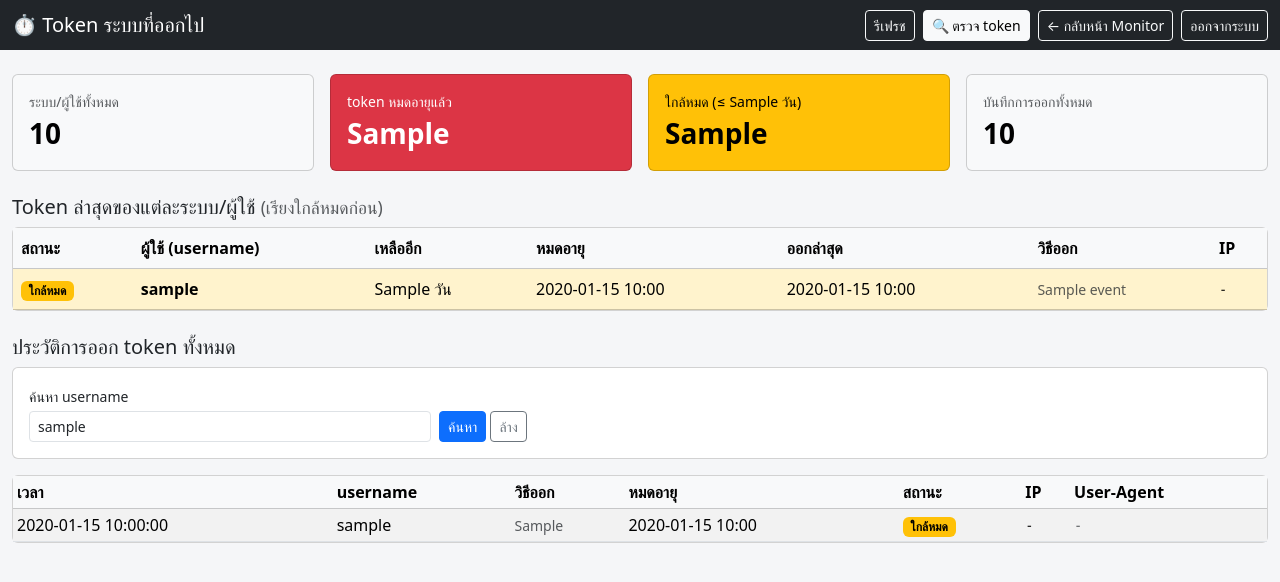
After one commit to azimuthotg/api, a Django app: template apiapp/templates/monitor/token_log.html in a window 1280 px wide. The commit adds this page. Shown: the top 582 px of the page. Run offline with Django 5.2, Linux system fonts and the light colour scheme; the template is opened without the code that fills it: most values are stand-ins (such as "Sample title", 1, 10 or a date in 2020).

Commit message:
Add JWT token expiry monitoring to Monitor
Two features under /monitor/ (behind existing shared password):
- Token Inspector (/monitor/token/): paste a JWT to see user/issued/expiry
  + days-left. Verifies signature but skips exp check so expired tokens
  still decode — for fast diagnosis when a system breaks.
- Issuance dashboard (/monitor/tokens/): new TokenIssueLog model + logging
  wrappers around the simplejwt obtain/refresh views. Shows latest token
  per user sorted by soonest expiry, with colour-coded status.

Motivated by two downstream systems going down on token expiry with no
visibility. Logging never breaks the auth flow; issuance log only captures
tokens issued after deploy (Inspector covers older tokens).

Co-Authored-By: Claude Opus 4.8 <noreply@anthropic.com>

```diff
--- a/apiapp/templates/monitor/dashboard.html
+++ b/apiapp/templates/monitor/dashboard.html
@@ -19,6 +19,8 @@
         <span class="navbar-brand mb-0 h1">📋 Monitor การผูกบัญชี (LINE × LDAP)</span>
         <div class="d-flex align-items-center gap-2">
             <a href="?" class="btn btn-sm btn-outline-light">รีเฟรช</a>
+            <a href="{% url 'monitor_token_log' %}" class="btn btn-sm btn-info">⏱ Token ระบบ</a>
+            <a href="{% url 'monitor_token_inspect' %}" class="btn btn-sm btn-outline-light">🔍 ตรวจ token</a>
             <a href="{% url 'monitor_adtest' %}" class="btn btn-sm btn-warning">🔑 ทดสอบ login AD</a>
             <a href="{% url 'monitor_logout' %}" class="btn btn-sm btn-outline-light">ออกจากระบบ</a>
         </div>
--- /dev/null
+++ b/apiapp/templates/monitor/token_log.html
@@ -0,0 +1,168 @@
+<!DOCTYPE html>
+<html lang="th">
+<head>
+    <meta charset="UTF-8">
+    <meta name="viewport" content="width=device-width, initial-scale=1.0">
+    <title>Token ระบบที่ออกไป</title>
+    <link href="https://cdn.jsdelivr.net/npm/bootstrap@5.3.3/dist/css/bootstrap.min.css" rel="stylesheet">
+    <style>
+        body { background: #f5f6f8; }
+        .mono { font-family: ui-monospace, SFMono-Regular, Menlo, Consolas, monospace; font-size: .85rem; }
+        .table td, .table th { vertical-align: middle; }
+    </style>
+</head>
+<body>
+<nav class="navbar navbar-dark bg-dark">
+    <div class="container-fluid">
+        <span class="navbar-brand mb-0 h1">⏱ Token ระบบที่ออกไป</span>
+        <div class="d-flex gap-2">
+            <a href="?" class="btn btn-sm btn-outline-light">รีเฟรช</a>
+            <a href="{% url 'monitor_token_inspect' %}" class="btn btn-sm btn-light">🔍 ตรวจ token</a>
+            <a href="{% url 'monitor_dashboard' %}" class="btn btn-sm btn-outline-light">← กลับหน้า Monitor</a>
+            <a href="{% url 'monitor_logout' %}" class="btn btn-sm btn-outline-light">ออกจากระบบ</a>
+        </div>
+    </div>
+</nav>
+
+<div class="container-fluid py-4">
+    <!-- สรุปยอด -->
+    <div class="row g-3 mb-4">
+        <div class="col-6 col-md-3">
+            <div class="card text-bg-light h-100"><div class="card-body">
+                <div class="text-muted small">ระบบ/ผู้ใช้ทั้งหมด</div>
+                <div class="fs-3 fw-bold">{{ summary.users_total }}</div>
+            </div></div>
+        </div>
+        <div class="col-6 col-md-3">
+            <div class="card text-bg-danger h-100"><div class="card-body">
+                <div class="small">token หมดอายุแล้ว</div>
+                <div class="fs-3 fw-bold">{{ summary.users_expired }}</div>
+            </div></div>
+        </div>
+        <div class="col-6 col-md-3">
+            <div class="card text-bg-warning h-100"><div class="card-body">
+                <div class="small">ใกล้หมด (≤ {{ soon_days }} วัน)</div>
+                <div class="fs-3 fw-bold">{{ summary.users_soon }}</div>
+            </div></div>
+        </div>
+        <div class="col-6 col-md-3">
+            <div class="card text-bg-light h-100"><div class="card-body">
+                <div class="text-muted small">บันทึกการออกทั้งหมด</div>
+                <div class="fs-3 fw-bold">{{ summary.issues_total }}</div>
+            </div></div>
+        </div>
+    </div>
+
+    <!-- token ล่าสุดต่อ user -->
+    <h5 class="mb-2">Token ล่าสุดของแต่ละระบบ/ผู้ใช้ <span class="text-muted small fw-normal">(เรียงใกล้หมดก่อน)</span></h5>
+    <div class="card mb-4">
+        <div class="table-responsive">
+            <table class="table table-hover mb-0 align-middle">
+                <thead class="table-light">
+                    <tr>
+                        <th>สถานะ</th>
+                        <th>ผู้ใช้ (username)</th>
+                        <th>เหลืออีก</th>
+                        <th>หมดอายุ</th>
+                        <th>ออกล่าสุด</th>
+                        <th>วิธีออก</th>
+                        <th>IP</th>
+                    </tr>
+                </thead>
+                <tbody>
+                    {% for r in latest_per_user %}
+                        <tr class="{% if r.status_code == 'expired' %}table-danger{% elif r.status_code == 'soon' %}table-warning{% endif %}">
+                            <td>
+                                {% if r.status_code == 'expired' %}<span class="badge text-bg-danger">หมดแล้ว</span>
+                                {% elif r.status_code == 'soon' %}<span class="badge text-bg-warning">ใกล้หมด</span>
+                                {% elif r.status_code == 'ok' %}<span class="badge text-bg-success">ปกติ</span>
+                                {% else %}<span class="badge text-bg-secondary">ไม่ทราบ</span>{% endif %}
+                            </td>
+                            <td class="fw-semibold">{{ r.username }}</td>
+                            <td>
+                                {% if r.days_left is None %}-
+                                {% elif r.status_code == 'expired' %}<span class="text-danger">หมดมา {{ r.overdue_days }} วัน</span>
+                                {% else %}{{ r.days_left }} วัน{% endif %}
+                            </td>
+                            <td>{{ r.expires_at|date:"Y-m-d H:i"|default:"-" }}</td>
+                            <td>{{ r.issued_at|date:"Y-m-d H:i"|default:"-" }}</td>
+                            <td><span class="text-muted small">{{ r.event }}</span></td>
+                            <td class="mono">{{ r.ip_address|default:"-" }}</td>
+                        </tr>
+                    {% empty %}
+                        <tr><td colspan="7" class="text-center text-muted py-4">ยังไม่มีบันทึกการออก token — ระบบจะเริ่มบันทึกเมื่อมีการเรียก /v2/token/ ครั้งถัดไป</td></tr>
+                    {% endfor %}
+                </tbody>
+            </table>
+        </div>
+    </div>
+
+    <!-- ประวัติการออกทั้งหมด -->
+    <h5 class="mb-2">ประวัติการออก token ทั้งหมด</h5>
+    <form method="get" class="card card-body mb-3">
+        <div class="row g-2 align-items-end">
+            <div class="col-12 col-md-4">
+                <label class="form-label small mb-1">ค้นหา username</label>
+                <input type="text" name="username" value="{{ username_filter }}" class="form-control form-control-sm" placeholder="username">
+            </div>
+            <div class="col-auto">
+                <button type="submit" class="btn btn-sm btn-primary">ค้นหา</button>
+                <a href="{% url 'monitor_token_log' %}" class="btn btn-sm btn-outline-secondary">ล้าง</a>
+            </div>
+        </div>
+    </form>
+
+    <div class="card">
+        <div class="table-responsive">
+            <table class="table table-sm table-striped mb-0 align-middle">
+                <thead class="table-light">
+                    <tr>
+                        <th>เวลา</th>
+                        <th>username</th>
+                        <th>วิธีออก</th>
+                        <th>หมดอายุ</th>
+                        <th>สถานะ</th>
+                        <th>IP</th>
+                        <th>User-Agent</th>
+                    </tr>
+                </thead>
+                <tbody>
+                    {% for row in page_obj %}
+                        <tr>
+                            <td class="text-nowrap">{{ row.created_at|date:"Y-m-d H:i:s" }}</td>
+                            <td>{{ row.username|default:"-" }}</td>
+                            <td><span class="text-muted small">{{ row.get_event_display }}</span></td>
+                            <td class="text-nowrap">{{ row.expires_at|date:"Y-m-d H:i"|default:"-" }}</td>
+                            <td>
+                                {% if row.status_code == 'expired' %}<span class="badge text-bg-danger">หมดแล้ว</span>
+                                {% elif row.status_code == 'soon' %}<span class="badge text-bg-warning">ใกล้หมด</span>
+                                {% elif row.status_code == 'ok' %}<span class="badge text-bg-success">ปกติ</span>
+                                {% else %}-{% endif %}
+                            </td>
+                            <td class="mono">{{ row.ip_address|default:"-" }}</td>
+                            <td class="mono text-muted small" style="max-width:240px; overflow:hidden; text-overflow:ellipsis; white-space:nowrap;">{{ row.user_agent|default:"-" }}</td>
+                        </tr>
+                    {% empty %}
+                        <tr><td colspan="7" class="text-center text-muted py-4">ไม่มีข้อมูล</td></tr>
+                    {% endfor %}
+                </tbody>
+            </table>
+        </div>
+    </div>
+
+    {% if page_obj.has_other_pages %}
+        <nav class="mt-3">
+            <ul class="pagination pagination-sm">
+                {% if page_obj.has_previous %}
+                    <li class="page-item"><a class="page-link" href="?page={{ page_obj.previous_page_number }}{% if base_query %}&{{ base_query }}{% endif %}">ก่อนหน้า</a></li>
+                {% endif %}
+                <li class="page-item disabled"><span class="page-link">หน้า {{ page_obj.number }} / {{ page_obj.paginator.num_pages }}</span></li>
+                {% if page_obj.has_next %}
+                    <li class="page-item"><a class="page-link" href="?page={{ page_obj.next_page_number }}{% if base_query %}&{{ base_query }}{% endif %}">ถัดไป</a></li>
+                {% endif %}
+            </ul>
+        </nav>
+    {% endif %}
+</div>
+</body>
+</html>
--- a/apiproject/urls.py
+++ b/apiproject/urls.py
@@ -23,11 +23,11 @@ from django.db import connection
 from django.http import JsonResponse
 from apiapp import views,views_v2
 from apiapp import monitor_views
+from apiapp.token_views import (
+    LoggingTokenObtainPairView,
+    LoggingTokenRefreshView,
+)
 from rest_framework.routers import DefaultRouter
-from rest_framework_simplejwt.views import (
-    TokenObtainPairView,
-    TokenRefreshView,
-)
 
 # Router สำหรับ API v1 (เดิม)
 router = DefaultRouter()
@@ -83,14 +83,16 @@ urlpatterns = [
     # API v2 (ใหม่)
     path('v2/', include(router_v2.urls)),
     # JWT Authentication endpoints (เฉพาะ v2)
-    path('v2/token/', TokenObtainPairView.as_view(), name='token_obtain_pair'),
-    path('v2/token/refresh/', TokenRefreshView.as_view(), name='token_refresh'),
+    path('v2/token/', LoggingTokenObtainPairView.as_view(), name='token_obtain_pair'),
+    path('v2/token/refresh/', LoggingTokenRefreshView.as_view(), name='token_refresh'),
 
     # หน้า Monitor การผูกบัญชี (รหัสผ่านร่วม)
     path('monitor/', monitor_views.monitor_dashboard, name='monitor_dashboard'),
     path('monitor/login/', monitor_views.monitor_login, name='monitor_login'),
     path('monitor/logout/', monitor_views.monitor_logout, name='monitor_logout'),
     path('monitor/adtest/', monitor_views.monitor_adtest, name='monitor_adtest'),
+    path('monitor/token/', monitor_views.monitor_token_inspect, name='monitor_token_inspect'),
+    path('monitor/tokens/', monitor_views.monitor_token_log, name='monitor_token_log'),
 
     path('admin/', admin.site.urls),
     path('reserv/',include('reservapp.urls')),
```
Also changed, not shown: apiapp/admin.py (+10 -1 lines), apiapp/models.py (+34 -0 lines), apiapp/monitor_views.py (+111 -1 lines), apiapp/templates/monitor/token_inspect.html (added, +73 -0 lines), apiapp/token_utils.py (added, +92 -0 lines), apiapp/token_views.py (added, +54 -0 lines), doc/progress-2026-06-19.md (added, +44 -0 lines), apiapp/migrations/0006_tokenissuelog.py (added).
